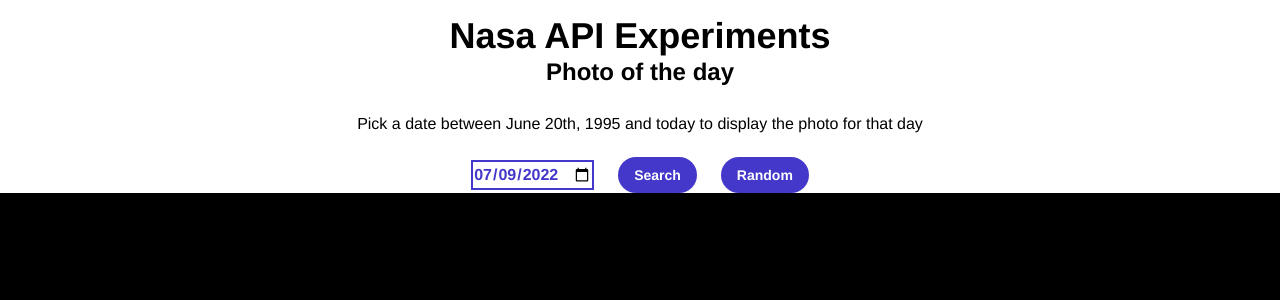
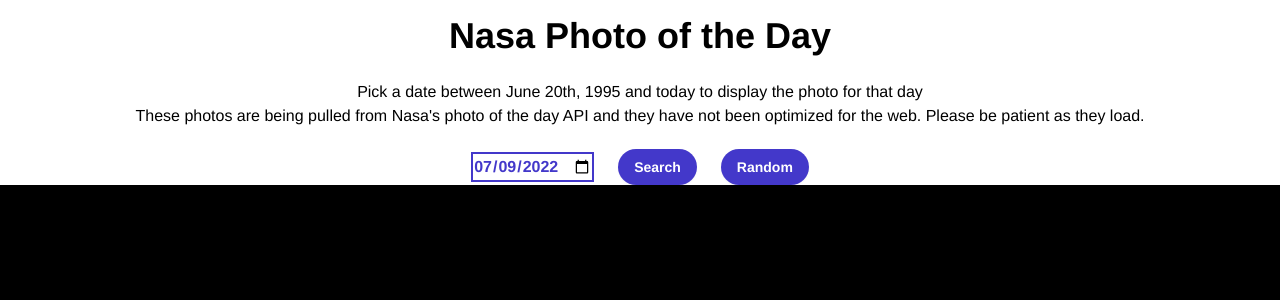
Before and after one commit to Grifsar/react-nasaphoto, a React (Create React App) app: page / in a window 1280 px wide. Shown: the top 300 px of the page. Built offline with nearby package versions, Linux system fonts and the light colour scheme; no server answers.

Commit message:
Text updates

```diff
--- a/src/App.js
+++ b/src/App.js
@@ -43,12 +43,12 @@
     <div className="App container mx-auto pt-4 bg-white">
 
         <header className='text-center'>
-          <h1 className='text-4xl font-semibold'>Nasa API Experiments</h1>
-          <h2 className='text-2xl font-semibold'>Photo of the day</h2>
+          <h1 className='text-4xl font-semibold'>Nasa Photo of the Day</h1>
         </header>
         <menu className='mt-6 text-center'>
           <label htmlFor="photoDay">
             <p>Pick a date between June 20th, 1995 and today to display the photo for that day</p>
+            <p>These photos are being pulled from Nasa's photo of the day API and they have not been optimized for the web. Please be patient as they load.</p>
           </label>
           <input className='border-2 border-indigo-700 text-indigo-700 font-semibold mt-6' type="date" name="photoDay" id="photoDay" min="1995-06-20" max={todayFormatted}
             value={searchDate}
```
